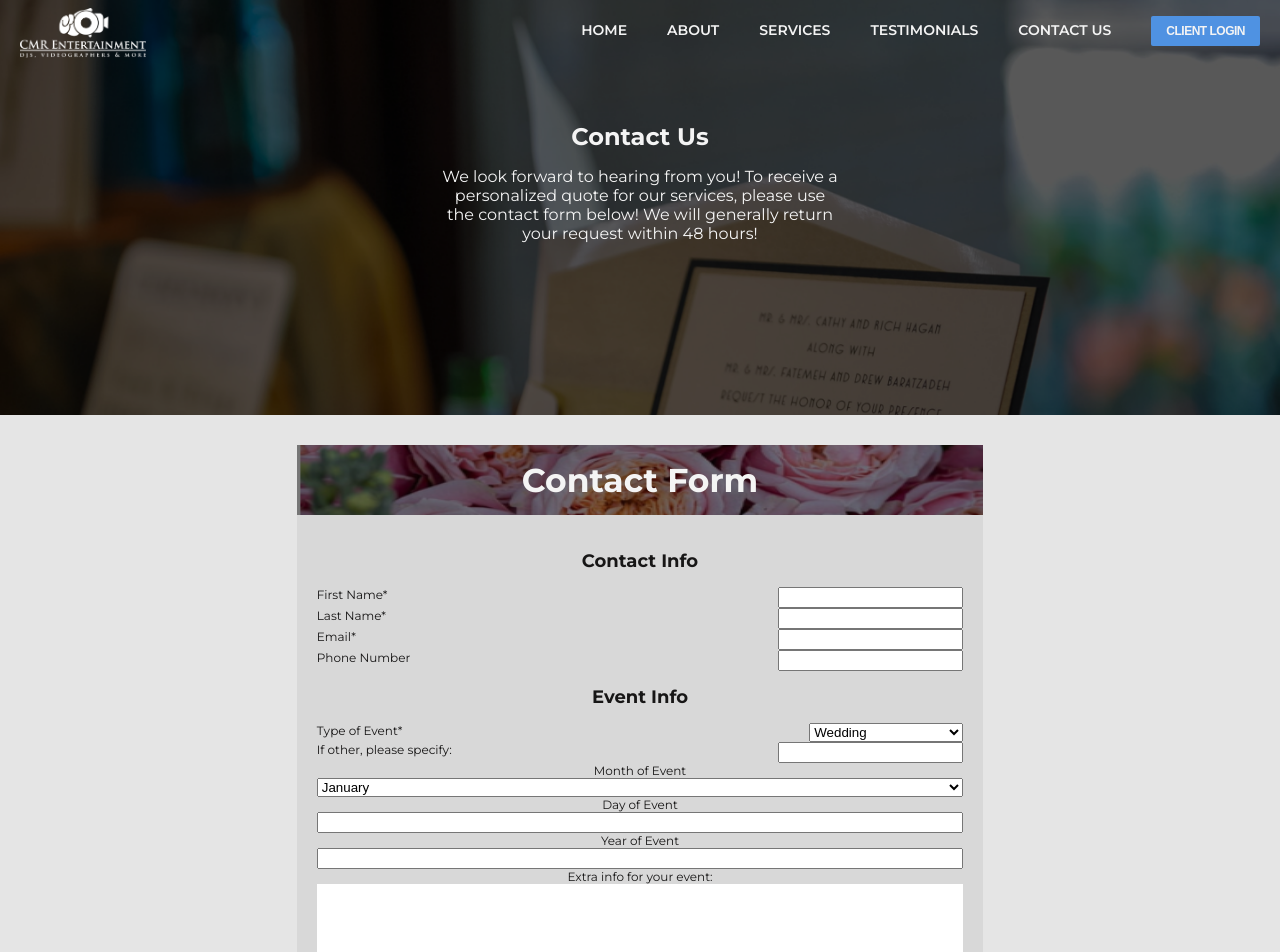
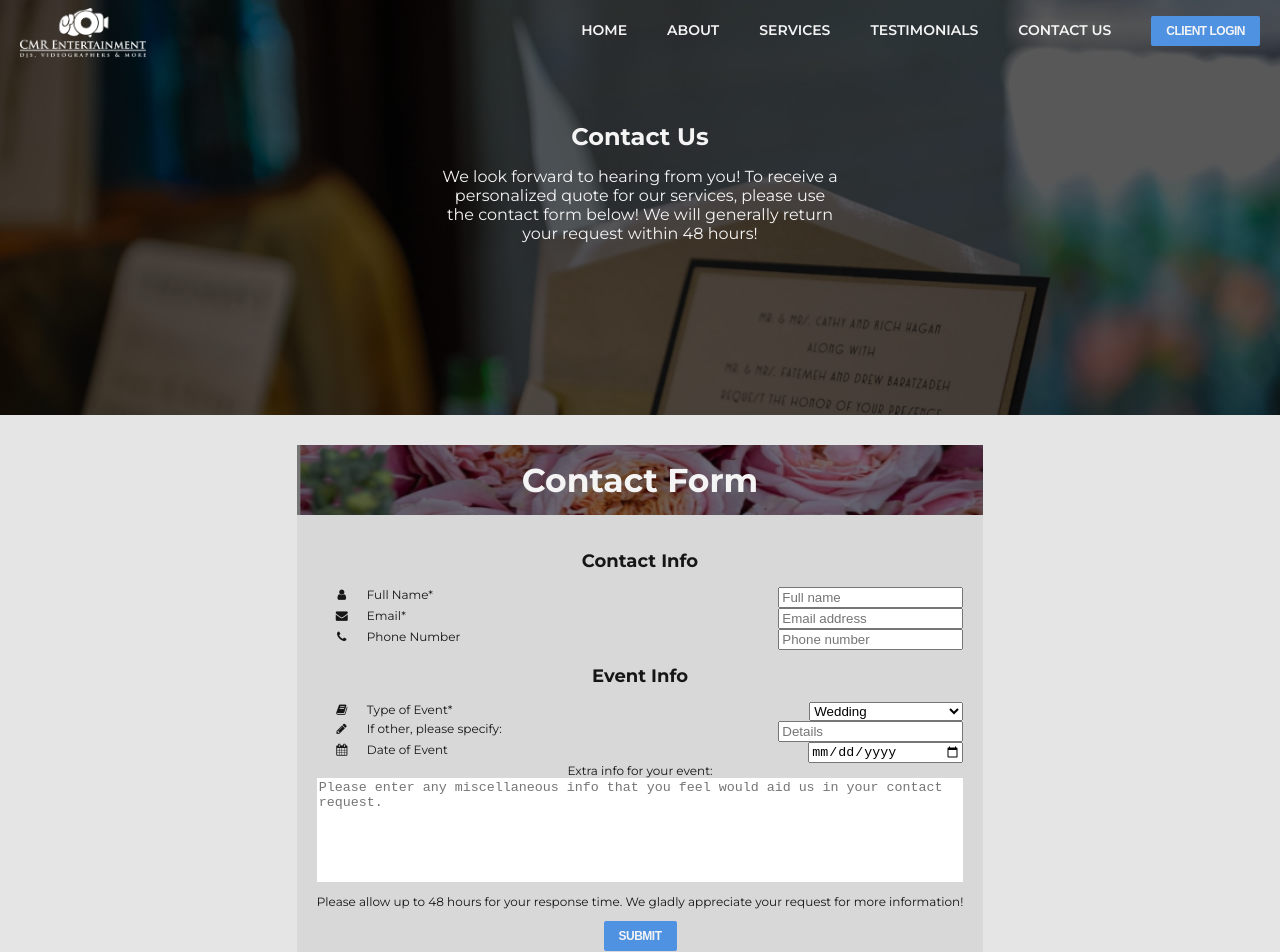
Before and after one commit to crinaldi44/CMR-Entertainment, a React (Create React App) app: page /contact in a window 1280 px wide. Shown: the top 952 px of the page. Built offline with nearby package versions, Linux system fonts and the light colour scheme.

Commit message:
Update ContactForm
ContactForm linked with DJEventPlanner backend, added FontAwesome icons to form input labels

```diff
--- a/src/components/contact/ContactForm.css
+++ b/src/components/contact/ContactForm.css
@@ -7,6 +7,11 @@
     animation-fill-mode: forwards;
     animation-delay: 500ms;
     color: var(--primary-color);
+}
+
+.form__container i {
+    font-size: 12px;
+    width: 50px;
 }
 
 .form__header {
@@ -29,7 +34,7 @@
     font-size: 12px;
     display: flex;
     flex-direction: column;
-    justify-content: space-evenly;
+    justify-content: space-between;
     padding: 20px 20px 50px 20px;
 }
 
@@ -44,6 +49,10 @@
     border-style: none;
 }
 
+.form__input {
+    min-width: 150px;
+}
+
 @media only screen and (max-width: 700px) {
 
     .form__container {
--- a/src/components/contact/ContactForm.js
+++ b/src/components/contact/ContactForm.js
@@ -16,26 +16,25 @@ function ContactForm(props) {
     }
 
     return (
-        <form className='form__container' method='post' action='https://cmrentertainmentplanning.com/contactus.asp'>
+        <form className='form__container' method={'post'} action='https://cmrentertainmentplanning.com/contactus.asp'>
 
-            <div className='form__header'><h1>Contact Form</h1></div>
+            <div className='form__header'>
+                <h1>Contact Form</h1>
+            </div>
             <div className='form__content'>
             <h2>Contact Info</h2>
-                <div className='form__entry'><label>First Name*</label>
-                        <input className='form__input' required={true}></input>
+                <div className='form__entry'><label><i class='fa fa-user'></i>Full Name*</label>
+                        <input className='form__input' name="full_name" required={true} placeholder='Full name'></input>
                 </div>
-                <div className='form__entry'><label>Last Name*</label>
-                        <input className='form__input' required={true}></input>
+                <div className='form__entry'><label><i class='fa fa-envelope'></i>Email*</label>
+                        <input className='form__input' name="email" type={'email'} required={true} placeholder='Email address'></input>
                 </div>
-                <div className='form__entry'><label>Email*</label>
-                        <input className='form__input' required={true}></input>
-                </div>
-                <div className='form__entry'><label>Phone Number</label>
-                        <input className='form__input' ></input>
+                <div className='form__entry'><label><i class='fa fa-phone'></i>Phone Number</label>
+                        <input className='form__input' type={'tel'} name="question_1" placeholder='Phone number'></input>
                 </div>
             <h2>Event Info</h2>
                 <div className='form__entry'>
-                        <label>Type of Event*</label>
+                        <label><i class='fa fa-book'></i>Type of Event*</label>
                 <select required={true} name={"question_3"}>
                         <option>Wedding</option>
                         <option>Bat/Bar Mitzvah</option>
@@ -46,33 +45,19 @@ function ContactForm(props) {
                 </select>
                 </div>
             <div className='form__entry'>
-                <label>If other, please specify:</label>
-                <input></input>
+                <label><i class='fa fa-pencil'></i>If other, please specify:</label>
+                <input className='form__input' name='question_4' placeholder='Details'></input>
             </div>
-                    <label>Month of Event</label>
-                        <select>
-                                <option>January</option>
-                                <option>February</option>
-                                <option>March</option>
-                                <option>April</option>
-                                <option>May</option>
-                                <option>June</option>
-                                <option>July</option>
-                                <option>August</option>
-                                <option>September</option>
-                                <option>October</option>
-                                <option>November</option>
-                                <option>December</option>
-                        </select>
-            <label>Day of Event</label>
-            <input></input>
-            <label>Year of Event</label>
-            <input></input>
+            <div className='form__entry'>
+                <label><i class='fa fa-calendar'></i>Date of Event</label>
+                <input className='form__input' type={'date'} name='question_2'></input>
+            </div>
                 <label>Extra info for your event:</label>
-                <textarea className="form__textarea"></textarea>
+                <textarea className="form__textarea" name="message" placeholder='Please enter any miscellaneous info that you feel would aid us in your contact request.'></textarea>
                 <p>Please allow up to 48 hours for your response time. We gladly appreciate your request for more information!</p>
             <div style={submitButton}>
             <Button text='SUBMIT'/>
+            <input type="hidden" name="showlogo" value=""></input><input type="hidden" name="action" value="process"></input><input type="hidden" name="djidnumber" value="10512"></input><input type="hidden" name="source" value=''></input>
             </div>
             </div>
         </form>
```
